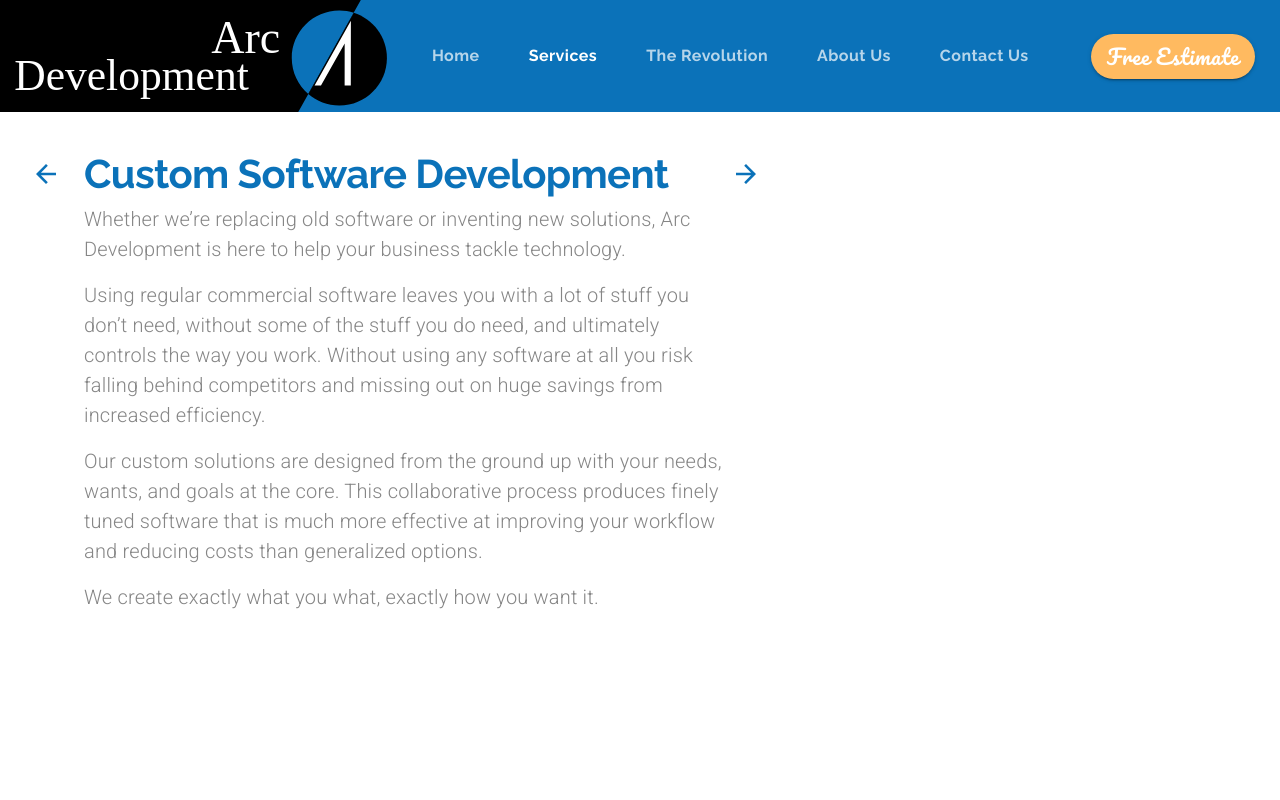
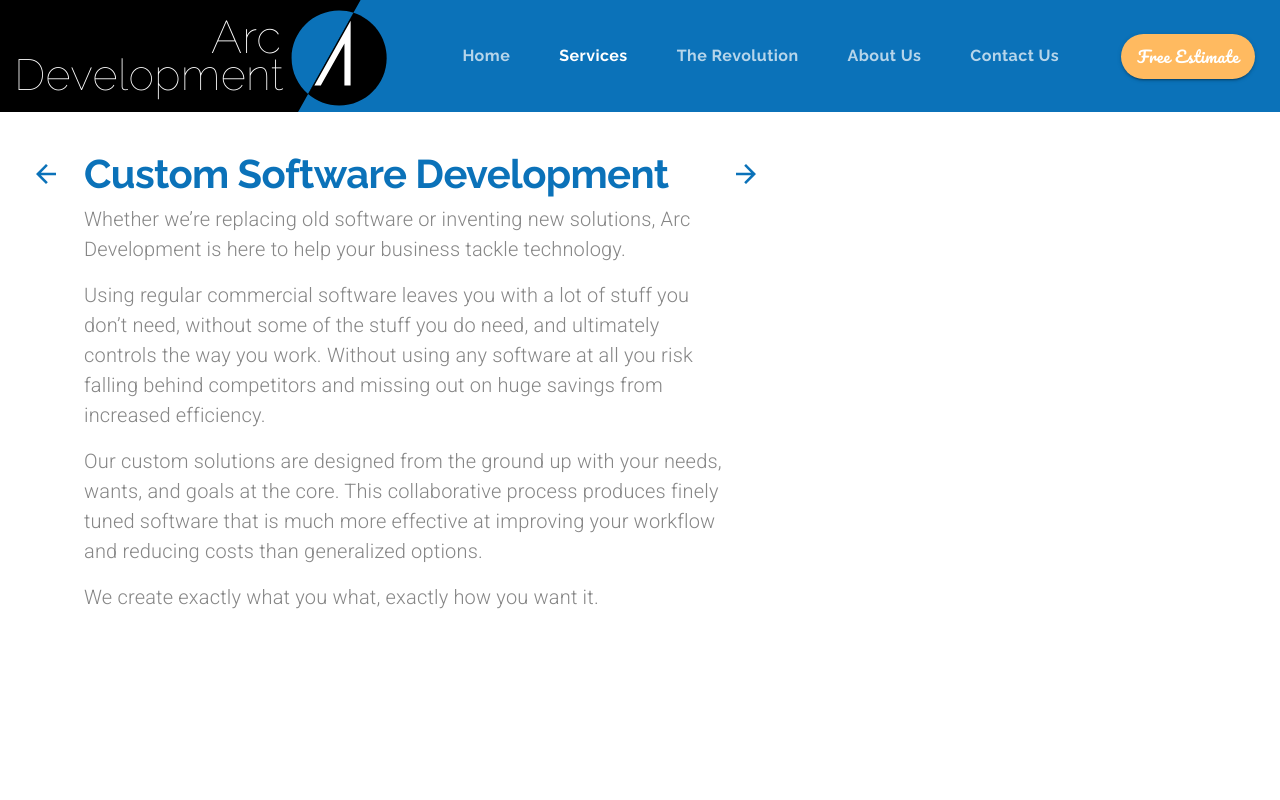
Before and after one commit to htorohn/ArcDevelomentNextJS, a Next.js app: page /customsoftware in a window 1280 px wide. Shown: the top 800 px of the page. Built offline with nearby package versions, Linux system fonts and the light colour scheme.

Commit message:
cross browser fixes - safari

```diff
--- a/pages/customsoftware.js
+++ b/pages/customsoftware.js
@@ -278,7 +278,8 @@
 					container
 					direction={matchesMD ? 'column' : 'row'}
 					alignItems={matchesMD ? 'center' : undefined}
-					justify='space-between'
+					justify={matchesMD ? 'center' : 'space-between'}
+					style={{ display: matchesMD ? 'grid' : undefined }}
 				>
 					<Grid
 						item
@@ -424,8 +425,11 @@
 					container
 					direction={matchesMD ? 'column' : 'row'}
 					alignItems={matchesMD ? 'center' : undefined}
-					justify='space-between'
-					style={{ marginBottom: '10em' }}
+					justify={matchesMD ? 'center' : 'space-between'}
+					style={{
+						marginBottom: '10em',
+						display: matchesMD ? 'grid' : undefined,
+					}}
 				>
 					<Grid
 						item
--- a/src/ui/CallToAction.js
+++ b/src/ui/CallToAction.js
@@ -74,7 +74,7 @@
 			>
 				<Grid container direction='column'>
 					<Grid item>
-						<Typography variant='h2'>
+						<Typography variant='h1'>
 							Simple Software.
 							<br />
 							Revolutionary Results.
--- a/src/ui/Header.js
+++ b/src/ui/Header.js
@@ -45,6 +45,7 @@
 	},
 	logo: {
 		height: '8em',
+		textTransform: 'none',
 		[theme.breakpoints.down('md')]: {
 			height: '7em',
 		},
@@ -332,11 +333,60 @@
 								setOpenDrawer(false)
 							}}
 						>
-							<img
-								alt='Company Logo'
-								src='/assets/logo.svg'
+							<svg
 								className={classes.logo}
-							/>
+								id='Layer_1'
+								xmlns='http://www.w3.org/2000/svg'
+								viewBox='0 0 480 139'
+							>
+								<style>{`.st0{fill:none}.st1{fill:#fff}.st2{font-family:Raleway; font-weight: 100;}.st6{fill:none;stroke:#000;stroke-width:3;stroke-miterlimit:10}`}</style>
+								<path d='M448.07-1l-9.62 17.24-8.36 14.96L369.93 139H-1V-1z' />
+								<path
+									className='st0'
+									d='M-1 139h479.92v.01H-1z'
+								/>
+								<text
+									transform='translate(261.994 65.233)'
+									className='st1 st2'
+									fontSize='57'
+								>
+									Arc
+								</text>
+								<text
+									transform='translate(17.692 112.015)'
+									className='st1 st2'
+									fontSize='54'
+								>
+									Development
+								</text>
+								<path
+									className='st0'
+									d='M382.44 116.43l47.65-85.23 8.36-14.96M369.83 139l-.01.01L362 153'
+								/>
+								<path
+									d='M438.76 15.76l-56.42 100.91c-12.52-10.83-20.45-26.82-20.45-44.67 0-32.58 26.42-59 59-59 6.23 0 12.24.97 17.87 2.76z'
+									fill='#0b72b9'
+								/>
+								<path d='M479.89 72c0 32.58-26.42 59-59 59-14.73 0-28.21-5.4-38.55-14.33l56.42-100.91c23.85 7.57 41.13 29.89 41.13 56.24z' />
+								<g
+									id='Group_186'
+									transform='translate(30.153 11.413)'
+								>
+									<g id='Group_185'>
+										<g id='Words'>
+											<path
+												id='Path_59'
+												className='st1'
+												d='M405.05 14.4l-.09 80.38-7.67-.01.06-52.25-29.4 52.21-7.94-.01 45.04-80.32z'
+											/>
+										</g>
+									</g>
+								</g>
+								<path
+									className='st0'
+									d='M457-17l-8.93 16-9.62 17.24-8.36 14.96L369.93 139l-.01.01L361 155'
+								/>
+							</svg>
 						</Button>
 						<Hidden mdDown>{tabsMenu}</Hidden>
 						<Hidden lgUp>{drawerMenu}</Hidden>
--- a/src/ui/Theme.js
+++ b/src/ui/Theme.js
@@ -27,7 +27,7 @@
 		},
 		estimate: {
 			fontFamily: 'Pacifico',
-			fontSize: '1.3rem',
+			fontSize: '1rem',
 			textTransform: 'none',
 			color: 'white',
 		},
```
Also changed, not shown: pages/mobileapps.js (+11 -2 lines), 1 other file (tests, documents, lock files or other folders).
